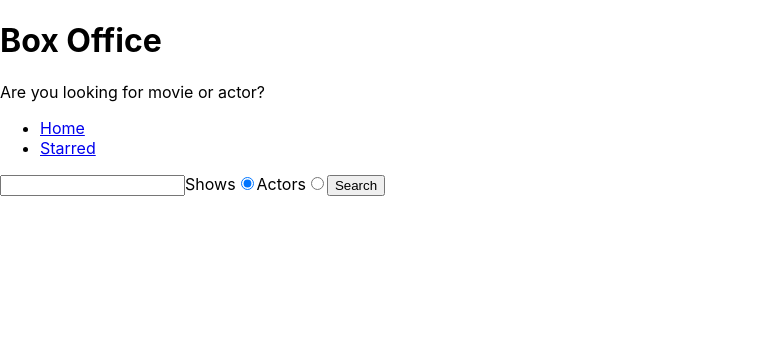
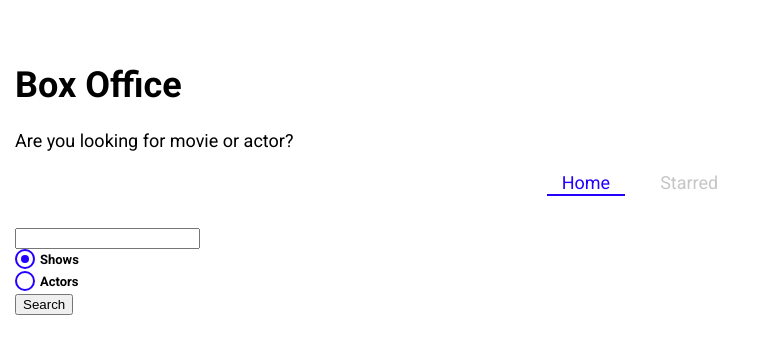
Before and after one commit to Nav-dev/box-office-app, a React (Create React App) app: page / in a window 1280 px wide. Shown: the top 354 px of the page, without its empty margins (0-780 px from the left). Built offline with nearby package versions, Linux system fonts and the light colour scheme.

Commit message:
installed styled components created global theme with sc. created custom radio used Navlink from react-router-dom to style active link

```diff
--- a/package.json
+++ b/package.json
@@ -11,6 +11,7 @@
     "react-dom": "^18.2.0",
     "react-router-dom": "^6.14.1",
     "react-scripts": "5.0.1",
+    "styled-components": "^6.0.4",
     "web-vitals": "^2.1.4",
     "workbox-background-sync": "^6.6.0",
     "workbox-broadcast-update": "^6.6.0",
--- a/public/index.html
+++ b/public/index.html
@@ -21,7 +21,11 @@
       work correctly both with client-side routing and a non-root public URL.
       Learn how to configure a non-root public URL by running `npm run build`.
     -->
-    <title>React App</title>
+    <link
+  href="https://fonts.googleapis.com/css?family=Roboto:300,400,700,&display=swap"
+  rel="stylesheet"
+/>
+<title>Box Office</title>
   </head>
   <body>
     <noscript>You need to enable JavaScript to run this app.</noscript>
--- a/src/App.jsx
+++ b/src/App.jsx
@@ -3,15 +3,18 @@
 import Home from './pages/Home';
 import Starred from './pages/Starred';
 import MainLayout from './components/MainLayout';
+import Show from './pages/Show';
+import { GlobalTheme } from './theme';
 
 const queryClient = new QueryClient()
-import Show from './pages/Show';
+
 
 function App() {
   return (
     <QueryClientProvider client={queryClient}>
-    <BrowserRouter>
-      <Routes>
+      <GlobalTheme>
+      <BrowserRouter>
+        <Routes>
         <Route element={<MainLayout />}>
           <Route path="/" element={<Home />} />
           <Route path="/Starred" element={<Starred />} />
@@ -20,21 +23,9 @@
         <Route path="/show/:showId" element={<Show />} />
 
         <Route path="*" element={<div>Not found</div>} />
-        {/*<Route path="/" element={<App />}>
-            <Route index element={<Home />} />
-            <Route path="teams" element={<Teams />}>
-              <Route path=":teamId" element={<Team />} />
-              <Route path="new" element={<NewTeamForm />} />
-              <Route index element={<LeagueStandings />} />
-            </Route>
-          </Route>
-          <Route element={<PageLayout />}>
-            <Route path="/privacy" element={<Privacy />} />
-            <Route path="/tos" element={<Tos />} />
-          </Route>
-          <Route path="contact-us" element={<Contact />} />*/}
       </Routes>
     </BrowserRouter>
+    </GlobalTheme>
     </QueryClientProvider>
   );
 }
--- /dev/null
+++ b/src/components/CustomRadio.jsx
@@ -0,0 +1,59 @@
+ import styled from 'styled-components'
+
+ const CustomRadio = ({ label, ...inputProps}) =>{
+    return (
+        <StyledRadio>
+            {label}
+            <input {...inputProps} type="radio" />
+            <span />
+        </StyledRadio>
+    )
+ }
+
+ export default CustomRadio;
+
+ const StyledRadio = styled.label`
+  display: block;
+  position: relative;
+  padding-left: 25px;
+  cursor: pointer;
+  font-size: 13px;
+  user-select: none;
+  font-weight: 700;
+  line-height: 1.65;
+  input {
+    position: absolute;
+    opacity: 0;
+    cursor: pointer;
+  }
+  span {
+    position: absolute;
+    top: 0;
+    left: 0;
+    height: 16px;
+    width: 16px;
+    background-color: #fff;
+    border: 2px solid ${({ theme }) => theme.mainColors.blue};
+    border-radius: 50%;
+  }
+  input:checked ~ span {
+    background-color: #fff;
+    border: 2px solid ${({ theme }) => theme.mainColors.blue};
+  }
+  span:after {
+    content: '';
+    position: absolute;
+    display: none;
+  }
+  input:checked ~ span:after {
+    display: block;
+  }
+  span:after {
+    top: 4px;
+    left: 4px;
+    width: 8px;
+    height: 8px;
+    border-radius: 50%;
+    background: ${({ theme }) => theme.mainColors.blue};
+  }
+`;
--- a/src/components/Nav.jsx
+++ b/src/components/Nav.jsx
@@ -1,4 +1,5 @@
-import { Link } from 'react-router-dom';
+import styled from 'styled-components'
+import { NavLink } from 'react-router-dom';
 
 const LINKS = [
   {
@@ -14,14 +15,56 @@
 const Navs = () => {
   return (
     <div>
-      <ul>
+      <NavList>
         {LINKS.map(item => (
           <li key={item.to}>
-            <Link to={item.to}>{item.text}</Link>
+            <LinkStyled to={item.to}>{item.text}</LinkStyled>
           </li>
         ))}
-      </ul>
+      </NavList>
     </div>
   );
 };
 export default Navs;
+
+const NavList = styled.ul`
+  display: flex;
+  justify-content: center;
+  list-style: none;
+  margin: 0 0 30px;
+  padding: 0;
+  li {
+    margin: 0 10px;
+  }
+`;
+
+const LinkStyled = styled(NavLink)`
+  display: block;
+  padding: 3px 15px;
+  position: relative;
+  text-decoration: none;
+  color: ${({ theme }) => theme.mainColors.gray};
+  &.active {
+    color: ${({ theme }) => theme.mainColors.blue};
+    &:after {
+      content: '';
+      position: absolute;
+      display: block;
+      height: 2px;
+      left: 0%;
+      bottom: 0;
+      background-color: ${({ theme }) => theme.mainColors.blue};
+      animation: slide-in 0.3s ease-in forwards;
+      @keyframes slide-in {
+        from {
+          left: 50%;
+          width: 0;
+        }
+        to {
+          left: 0%;
+          width: 100%;
+        }
+      }
+    }
+  }
+`;
--- a/src/components/SearchForm.jsx
+++ b/src/components/SearchForm.jsx
@@ -1,5 +1,6 @@
 import { useState,  } from 'react';
 import { useSearchStr} from '../lib/useSearchStr';
+import CustomRadio from './CustomRadio';
 
 const SearchForm = ({ onSearch }) =>{
     const [searchStr, setSearchStr] = useSearchStr();
@@ -27,15 +28,23 @@
     return(
           <form onSubmit={onSubmit}>
         <input type="text" value={searchStr} onChange={onSearchInputChange} />
-        <label>
-            Shows
-            <input type="radio" name="search-option" value="shows" checked={searchOption ==='shows'} onChange={onRadioChange} />
-        </label>
 
-        <label>
-        Actors
-        <input type="radio" name="search-option" value="actors" checked={searchOption ==='actors'} onChange={onRadioChange}/>
-        </label>
+          <CustomRadio
+            label="Shows"
+             name="search-option"
+             value="shows"
+             checked={searchOption ==='shows'}
+             onChange={onRadioChange}
+            />
+
+            <CustomRadio
+            label="Actors"
+             name="search-option"
+             value="actors"
+             checked={searchOption ==='actors'}
+             onChange={onRadioChange}
+            />
+
         <button type="submit">Search</button>
   </form>
     )
--- a/src/index.css
+++ /dev/null
@@ -1,13 +0,0 @@
-body {
-  margin: 0;
-  font-family: -apple-system, BlinkMacSystemFont, 'Segoe UI', 'Roboto', 'Oxygen',
-    'Ubuntu', 'Cantarell', 'Fira Sans', 'Droid Sans', 'Helvetica Neue',
-    sans-serif;
-  -webkit-font-smoothing: antialiased;
-  -moz-osx-font-smoothing: grayscale;
-}
-
-code {
-  font-family: source-code-pro, Menlo, Monaco, Consolas, 'Courier New',
-    monospace;
-}
--- a/src/index.jsx
+++ b/src/index.jsx
@@ -1,6 +1,5 @@
 import React from 'react';
 import ReactDOM from 'react-dom/client';
-import './index.css';
 import App from './App';
 import * as serviceWorkerRegistration from './serviceWorkerRegistration';
 import reportWebVitals from './reportWebVitals';
--- /dev/null
+++ b/src/theme.jsx
@@ -0,0 +1,30 @@
+import { ThemeProvider, createGlobalStyle } from "styled-components";
+
+const theme = {
+    fontFamily: 'Roboto, sans-serif',
+    mainColors: {
+        blue: '#2400ff',
+        gray: '#c6c6c6',
+        dark: '#353535',
+},
+};
+
+const GlobalStyles = createGlobalStyle`
+  body {
+    font-family: ${({ theme }) => theme.fontFamily};
+    font-size: 18px;
+    margin: 0;
+    padding-top: 40px;
+    padding-left: 15px;
+    padding-right: 15px;
+  }
+`;
+
+export const GlobalTheme=({children}) => {
+    return (
+    <ThemeProvider theme ={theme}>
+        <GlobalStyles />
+        {children}
+        </ThemeProvider>
+    );
+}
```
Also changed, not shown: 1 other file (tests, documents, lock files or other folders).
